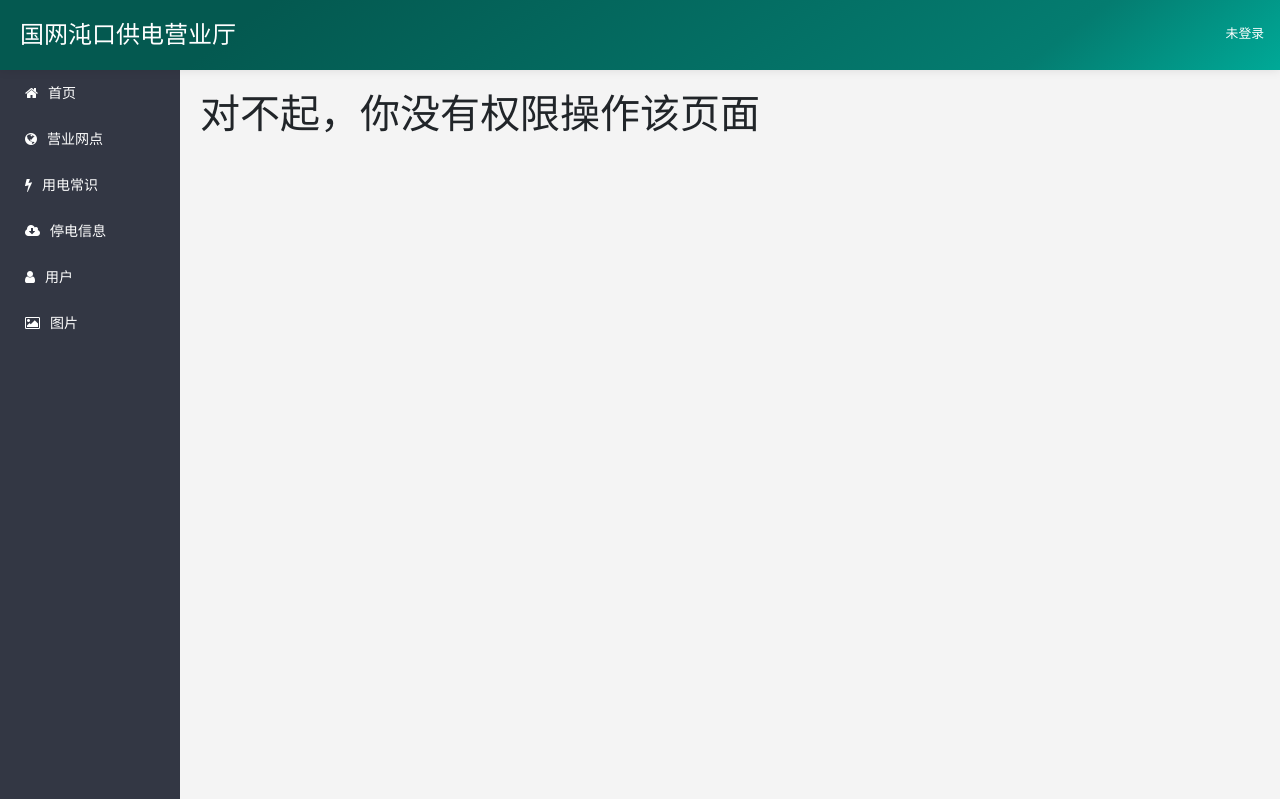
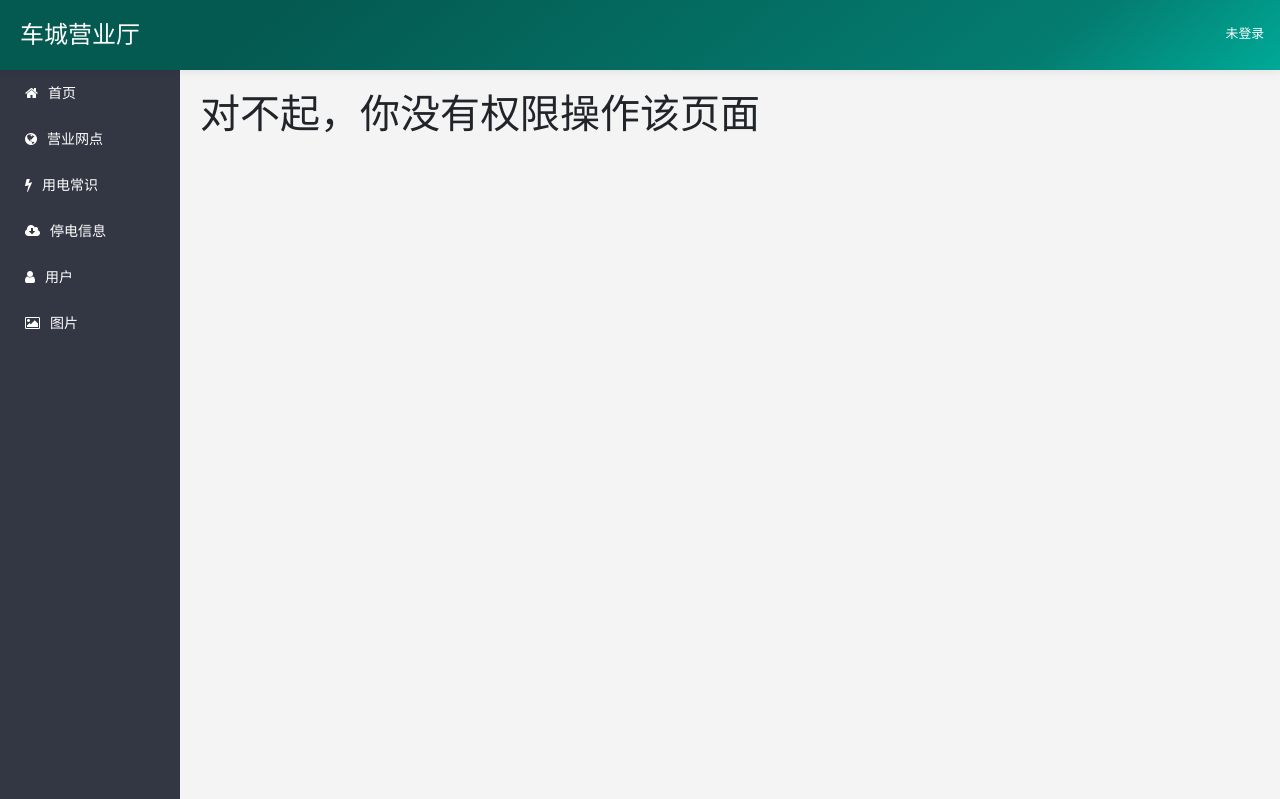
Before and after one commit to tuchongyang/guide-zk, a Node server app: page /admin/nopower in a window 1280 px wide. Shown: the top 799 px of the page. Run offline with Node 20, Linux system fonts and the light colour scheme; some libraries are stand-ins or nearby versions.

Commit message:
update text

```diff
--- a/app/views/admin/includes/header.jade
+++ b/app/views/admin/includes/header.jade
@@ -2,7 +2,7 @@
 
 .header
 	.logo.float-left
-		h1 国网沌口供电营业厅
+		h1 车城营业厅
 	ul.nav.float-right.mt-3
 		if user
 			li.nav-item.user-head
--- a/app/views/admin/login.jade
+++ b/app/views/admin/login.jade
@@ -12,7 +12,7 @@ html(lang="en")
         .container
             include includes/messages.jade
             .login-box
-                .title 国网沌口供电营业厅
+                .title 车城营业厅
                 form(method="POST",action="/admin/login")
                     .form-group
                         label 用户
--- a/public/web/js/common.js
+++ b/public/web/js/common.js
@@ -126,7 +126,7 @@ ZoomControl.prototype.initialize = function(map){
     div.classList.add('map-back-center');
     // 绑定事件，点击一次放大两级
     div.onclick = function(e){
-        map.panTo(new BMap.Point(114.157774,30.498675));
+        map.panTo(new BMap.Point(114.158951,30.486044));
     }
     // 添加DOM元素到地图中
     map.getContainer().appendChild(div);
@@ -139,7 +139,7 @@ function init_map(opt){
 	if(opt.markers.length){
 		var point = new BMap.Point(opt.markers[0].lng,opt.markers[0].lat);  // 创建点坐标
 	}else{
-		var point = new BMap.Point(114.157774,30.498675);  // 创建点坐标
+		var point = new BMap.Point(114.158951,30.486044);  // 创建点坐标
 	}
 	map.centerAndZoom(point, 14);                 // 初始化地图，设置中心点坐标和地图级别
 
```
Also changed, not shown: public/web/images/head-bg.png, public/web/images/logo_t.png.
